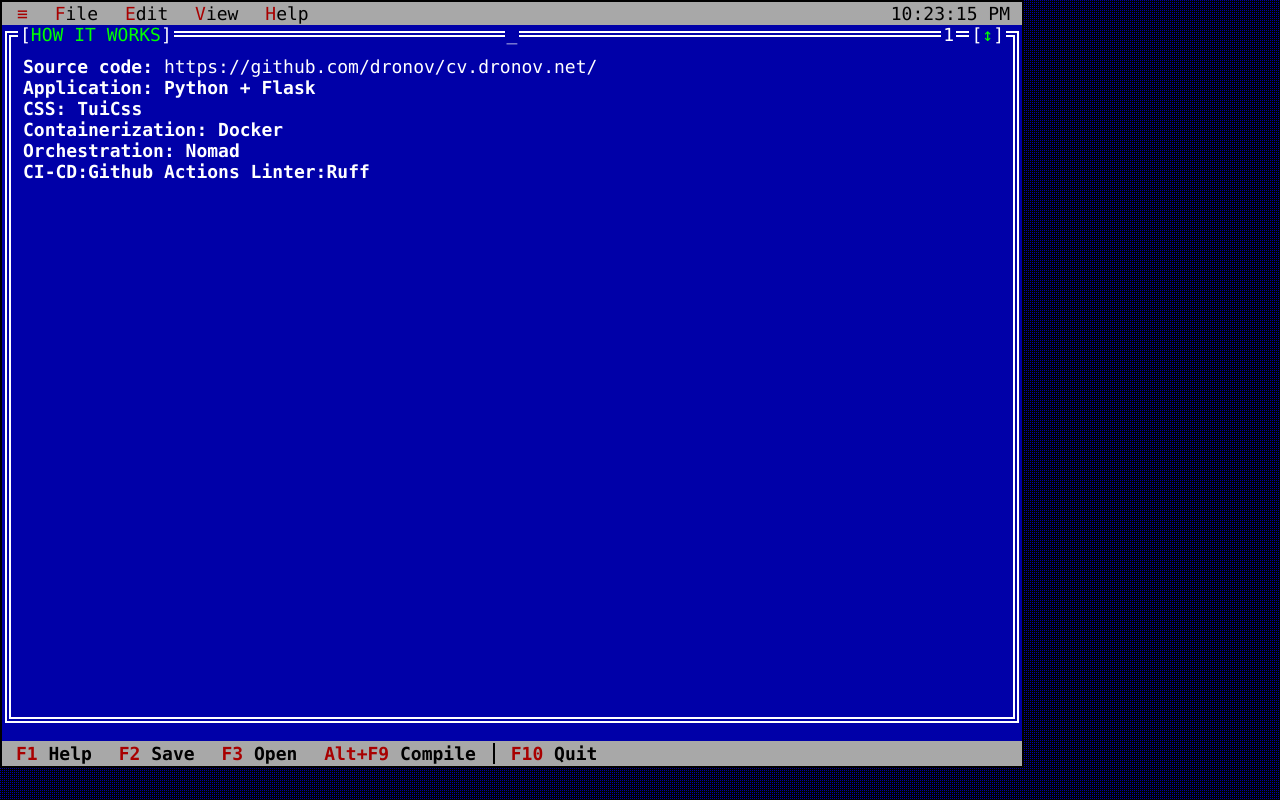
After one commit to dronov/cv.dronov.net, a Flask app: page /how-it-works/ in a window 1280 px wide. The commit adds this page. Run offline with Flask 3, Linux system fonts and the light colour scheme.

Commit message:
linter ruff and how it works page

```diff
--- a/app.py
+++ b/app.py
@@ -1,4 +1,3 @@
-import datetime
 from flask import Flask, render_template
 
 app = Flask(__name__)
@@ -11,6 +10,10 @@
 @app.route('/cover-letter/')
 def coverletter():
     return render_template('cover-letter.html')
+
+@app.route('/how-it-works/')
+def howitworks():
+    return render_template('how-it-works.html')
 
 @app.route('/bios/')
 def bios():
--- /dev/null
+++ b/templates/how-it-works.html
@@ -0,0 +1,195 @@
+<!DOCTYPE html>
+<html lang="en" class="tui-bg-blue-black">
+
+<head>
+    <meta charset="UTF-8">
+    <title>Cover letter | Mike Dronov</title>
+    <script src="https://vinibiavatti1.github.io/TuiCss/dist/tuicss.min.js"></script>
+    <link rel="stylesheet" href="https://vinibiavatti1.github.io/TuiCss/dist/tuicss.min.css">
+    <!-- Google tag (gtag.js) -->
+    <script async src="https://www.googletagmanager.com/gtag/js?id=G-MQPMEK74QC"></script>
+    <script>
+        window.dataLayer = window.dataLayer || [];
+        function gtag() { dataLayer.push(arguments); }
+        gtag('js', new Date());
+
+        gtag('config', 'G-MQPMEK74QC');
+    </script>
+</head>
+
+<body>
+    <div class="tui-screen-1024-768 bordered tui-bg-blue-black">
+
+        <!-- Sidenav -->
+        <nav class="tui-sidenav absolute">
+            <ul>
+                <li>
+                    <a href="#!">
+                        <span class="red-168-text">O</span>pen
+                        <span class="tui-shortcut">ctrl+o</span>
+                    </a>
+                </li>
+                <li>
+                    <a href="#!">OS Shell</a>
+                </li>
+                <li>
+                    <a href="#!">
+                        <span class="red-168-text">C</span>opy
+                        <span class="tui-shortcut">ctrl+c</span>
+                    </a>
+                </li>
+                <li>
+                    <a href="#!">
+                        <span class="red-168-text">P</span>aste
+                        <span class="tui-shortcut">ctrl+v</span>
+                    </a>
+                </li>
+                <li>
+                    <a href="#!">C<span class="red-168-text">u</span>t
+                        <span class="tui-shortcut">ctrl+x</span>
+                    </a>
+                </li>
+                <div class="tui-black-divider"></div>
+                <li>
+                    <a href="#!">Insert</a>
+                </li>
+                <li>
+                    <a href="#!">Delete</a>
+                </li>
+                <li>
+                    <a href="#!">Go...</a>
+                </li>
+                <div class="tui-black-divider"></div>
+                <li>
+                    <a href="#!">
+                        <span class="red-168-text">S</span>earch
+                        <span class="tui-shortcut">ctrl+p</span>
+                    </a>
+                </li>
+                <div class="tui-black-divider"></div>
+                <li>
+                    <a href="#!">Exit <span class="tui-shortcut">F10</span></a>
+                </li>
+            </ul>
+        </nav>
+
+        <!-- Navbar -->
+        <nav class="tui-nav absolute">
+            <span class="tui-datetime" data-format="h:m:s a"></span>
+            <ul>
+                <li class="tui-sidenav-button red-168-text">≡</li>
+                <li class="tui-dropdown">
+                    <span class="red-168-text">F</span>ile
+                    <div class="tui-dropdown-content">
+                        <ul>
+                            <li>
+                                <a href="#!">
+                                    <span class="red-168-text">N</span>ew
+                                </a>
+                            </li>
+                            <li>
+                                <a href="#!">
+                                    <span class="red-168-text">O</span>pen...
+                                    <span class="tui-shortcut">F3</span>
+                                </a>
+                            </li>
+                            <li>
+                                <a href="#!">
+                                    <span class="red-168-text">S</span>ave
+                                    <span class="tui-shortcut">F2</span>
+                                </a>
+                            </li>
+                            <li>
+                                <a href="#!">
+                                    S<span class="red-168-text">a</span>ve as...
+                                </a>
+                            </li>
+                            <li>
+                                <a href="#!">
+                                    Save a<span class="red-168-text">l</span>l
+                                </a>
+                            </li>
+                            <div class="tui-black-divider"></div>
+
+                            <!-- SUBMENU EXAMPLE -->
+
+                            <li class="tui-dropdown block">
+                                <span class="right">►</span>
+                                <span class="red-168-text">M</span>ore
+                                <div class="tui-dropdown-content">
+                                    <ul>
+                                        <li>
+                                            <a href="#!">
+                                                <span class="red-168-text">C</span>hange dir...
+                                            </a>
+                                        </li>
+                                        <li>
+                                            <a href="#!">
+                                                <span class="red-168-text">P</span>rint
+                                            </a>
+                                        </li>
+                                        <li>
+                                            <a href="#!">
+                                                <span class="red-168-text">D</span>OS shell
+                                            </a>
+                                        </li>
+                                    </ul>
+                                </div>
+                            </li>
+
+                            <div class="tui-black-divider"></div>
+                            <li>
+                                <a href="/">
+                                    <span class="red-168-text">Q</span>uit
+                                    <span class="tui-shortcut">F10</span>
+                                </a>
+                            </li>
+                        </ul>
+                    </div>
+                </li>
+                <li class="tui-dropdown">
+                    <span class="red-168-text">E</span>dit
+                </li>
+                <li class="tui-dropdown">
+                    <span class="red-168-text">V</span>iew
+                </li>
+                <li class="tui-dropdown">
+                    <span class="red-168-text">H</span>elp
+                </li>
+            </ul>
+        </nav>
+
+        <!-- Edit panel -->
+        <div class="tui-window full-width full-height tui-no-shadow" style="margin-top: 20px;">
+            <fieldset class="tui-fieldset" style="height: 700px;">
+                <legend class="center">_</legend>
+                <span class="tui-fieldset-button"><span class="green-255-text">↕</span></span>
+                <span class="tui-fieldset-text top right" style="margin-right: 50px">1</span>
+                <span class="tui-fieldset-button left"><span class="green-255-text">HOW&nbsp;IT&nbsp;WORKS</span></span>
+                <span class="tui-fieldset-text" style="margin-left: 50px;">&nbsp;1:1&nbsp;</span>
+<b>Source code:</b> <a href="https://github.com/dronov/cv.dronov.net/">https://github.com/dronov/cv.dronov.net/</a><br>
+<b>Application:<b> Python + Flask<br>
+<b>CSS:</b> <a href="https://github.com/vinibiavatti1/TuiCss/">TuiCss</a><br>
+<b>Containerization:</b> Docker<br>
+<b>Orchestration:</b> <a href="https://www.nomadproject.io/">Nomad</a><br>
+<b>CI-CD:</b><a href="https://github.com/dronov/cv.dronov.net/">Github Actions</a>
+<b>Linter:</b><a href="https://github.com/astral-sh/ruff">Ruff</a>
+            </fieldset>
+        </div>
+
+        <!-- Status bar -->
+        <div class="tui-statusbar absolute">
+            <ul>
+                <li><a href="#!"><span class="red-168-text">F1</span> Help</a></li>
+                <li><a href="#!"><span class="red-168-text">F2</span> Save</a></li>
+                <li><a href="#!"><span class="red-168-text">F3</span> Open</a></li>
+                <li><a href="#!"><span class="red-168-text">Alt+F9</span> Compile</a></li>
+                <span class="tui-statusbar-divider"></span>
+                <li><a href="/"><span class="red-168-text">F10</span> Quit</a></li>
+            </ul>
+        </div>
+
+    </div>
+</body>
+
+</html>
--- a/templates/index.html
+++ b/templates/index.html
@@ -53,7 +53,7 @@
                     <a href="/cover-letter"><button class="tui-button orange-168 white-255-text">Cover letter</button></a>
                     <a href="/bios"><button class="tui-button white-255-text">Work experience</button></a>
                     <a href="/skills"><button class="tui-button purple-168 white-255-text">Skills</button></a>
-                    <button class="tui-button yellow-168 white-255-text">How it works</button>
+                    <a href="/how-it-works"><button class="tui-button yellow-168 white-255-text">How it works</button></a>
                     <a href="/sre"><button class="tui-button red-168 white-255-text">SRE</button></a>
                 </fieldset>
             </div>
```
Also changed, not shown: .github/workflows/cv-dronov-net.yml.
